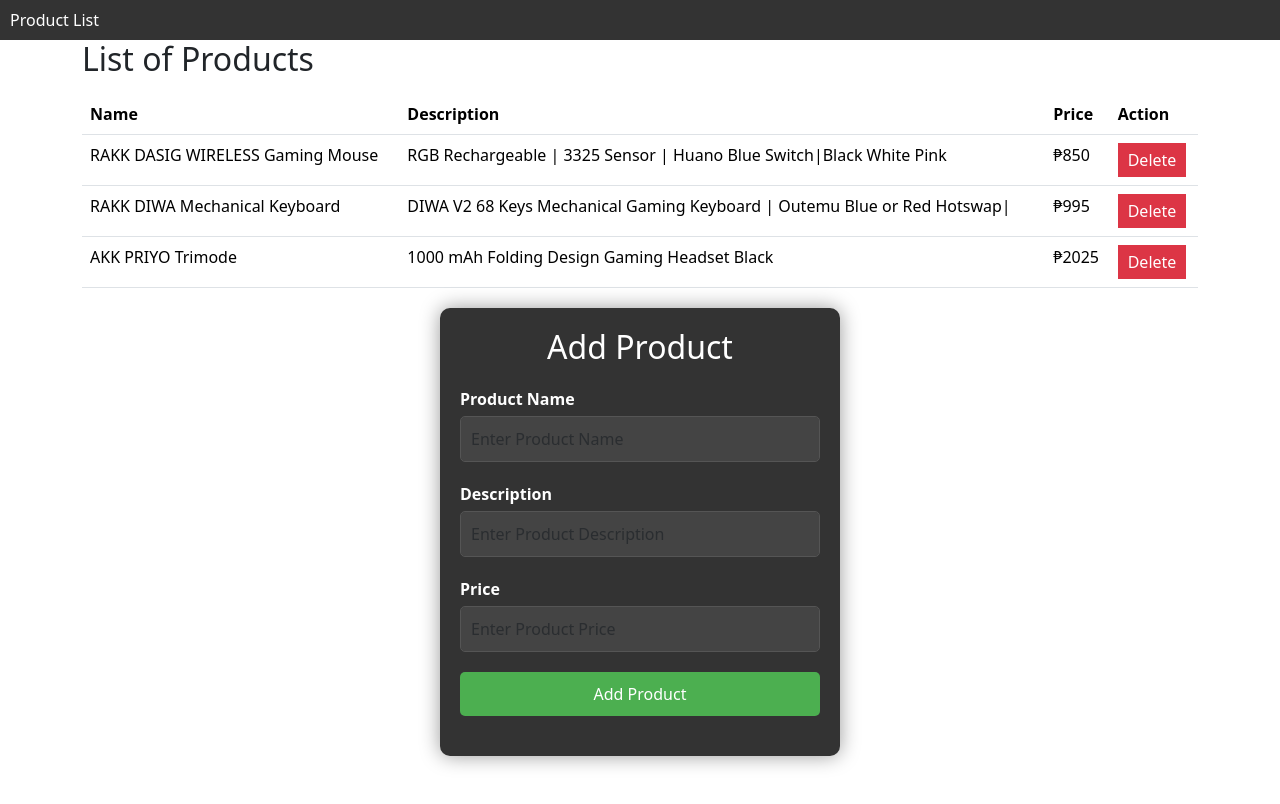
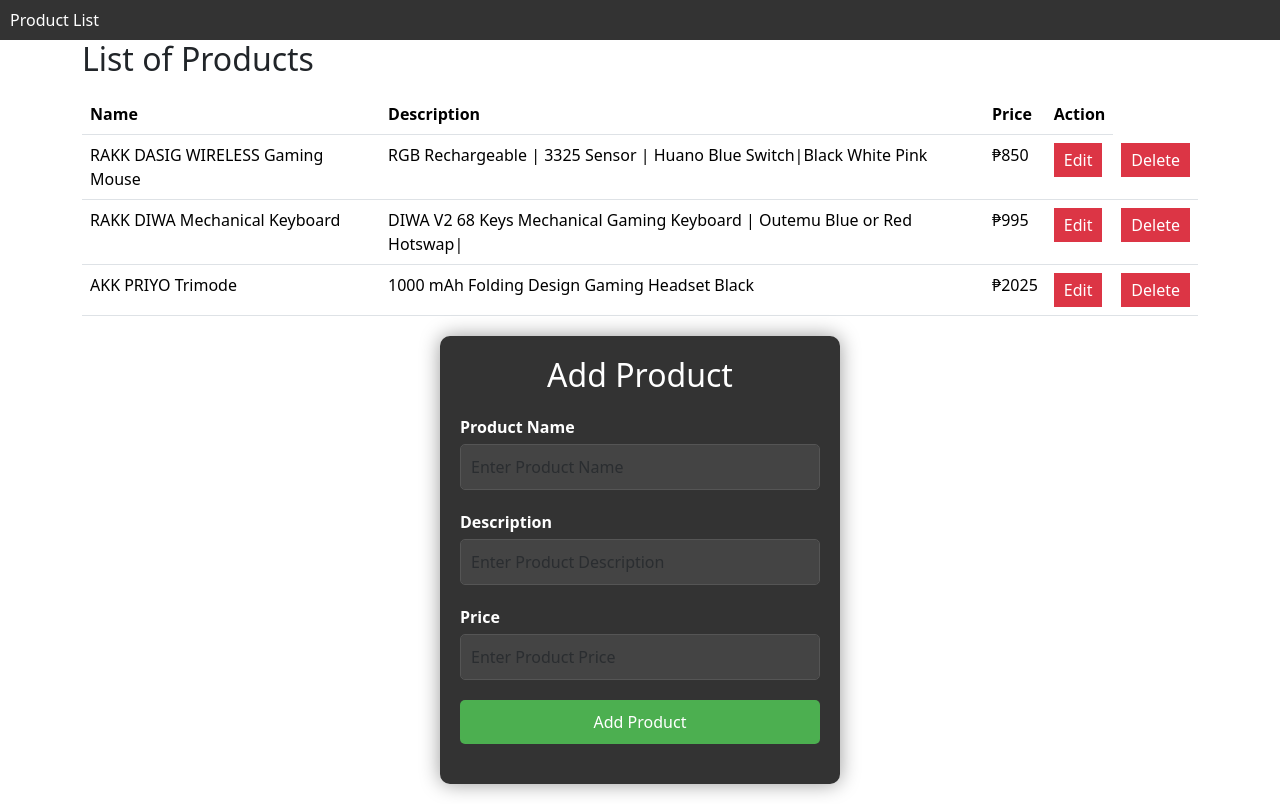
Before and after one commit to gelvi/Crud-App-Activity-2, a Vue app: page / in a window 1280 px wide. Built offline with nearby package versions, Linux system fonts and the light colour scheme.

Commit message:
Replacing of edit function and Implementing a edit button

```diff
--- a/src/components/ProductList.vue
+++ b/src/components/ProductList.vue
@@ -25,6 +25,10 @@
               <td>
                   <span v-if="!product.editing" @click="editProduct(product)">₱{{ product.price }}</span>
                   <input v-else v-model="product.editedPrice" type="number" required>
+              </td>
+              <td :class="{ 'fade-out': isFadingOut }">
+                <button @click="product.editing ? saveProduct(product) : toggleEditMode(product)">
+                  {{ product.editing ? 'Save' : 'Edit' }}</button>
               </td>
               <td :class="{ 'fade-out': isFadingOut }">
                 <button @click="deleteProduct(product)">Delete</button>
@@ -66,31 +70,30 @@
       },
     },
     methods: {
-      editProduct(product) {
-      // Reset editing status for other products
-      this.products.forEach(prod => prod.editing = false);
-      product.editing = true;
-      // Create a copy of the original data for editing
+      toggleEditMode(product) {
+    // Toggle editing mode for the clicked product
+    product.editing = !product.editing;
+
+    // If switching to edit mode, create a copy of the original data for editing
+    if (product.editing) {
       product.editedName = product.name;
       product.editedDescription = product.description;
       product.editedPrice = product.price;
-      this.editingProduct = product;
-    },
-    saveProduct(updatedProduct) {
-      // Update the original product data with the edited values
-      updatedProduct.name = updatedProduct.editedName;
-      updatedProduct.description = updatedProduct.editedDescription;
-      updatedProduct.price = updatedProduct.editedPrice;
-      updatedProduct.editing = false;
-      this.editingProduct = null;
-      // You might want to dispatch an action to update the product in Vuex store
-    },
-    cancelEdit() {
-      if (this.editingProduct) {
-        this.editingProduct.editing = false;
-        this.editingProduct = null;
-      }
-    },
+    } else {
+      // If switching back from edit mode, reset edited values
+      delete product.editedName;
+      delete product.editedDescription;
+      delete product.editedPrice;
+    }
+  },
+  saveProduct(product) {
+    // Update the original product data with the edited values
+    product.name = product.editedName;
+    product.description = product.editedDescription;
+    product.price = product.editedPrice;
+    product.editing = false;
+
+  },
     deleteProduct(product) {
       if (confirm("Are you sure you want to delete this product?")) {
         // Fade out transition
```
